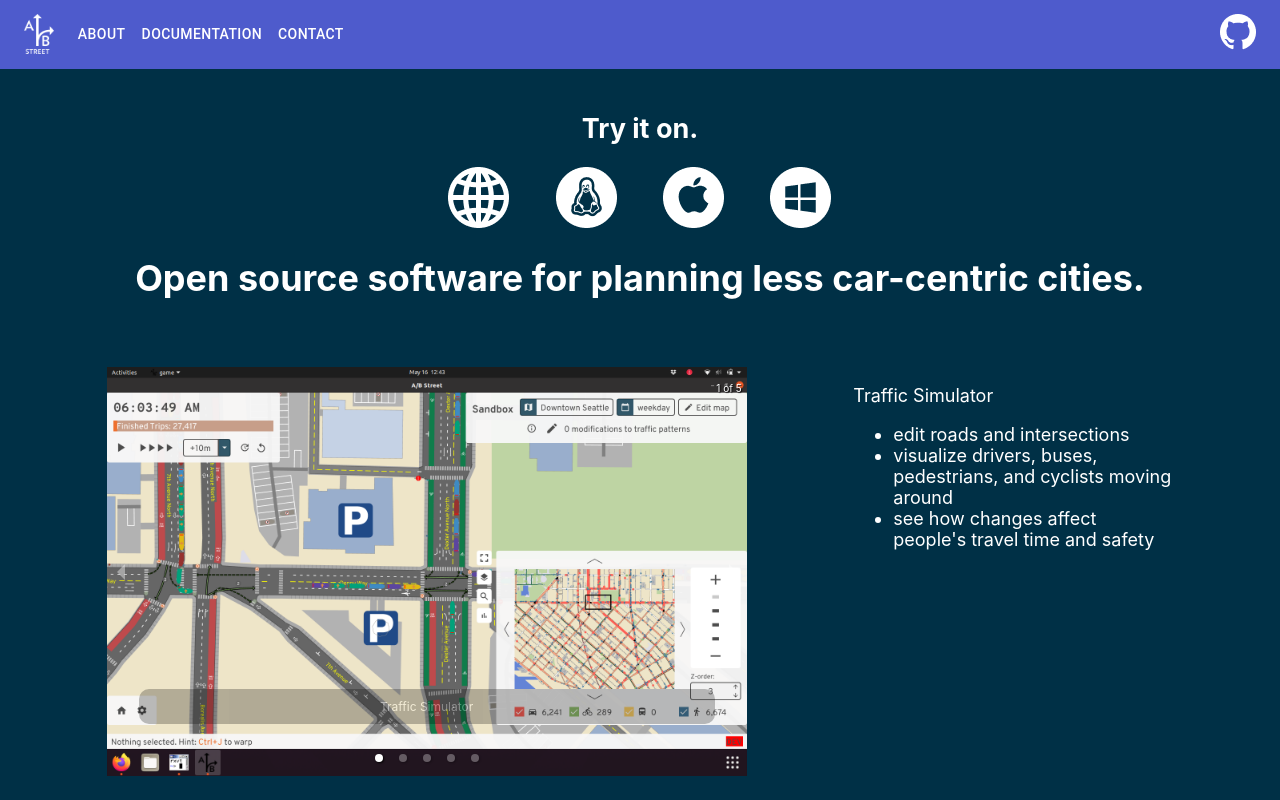
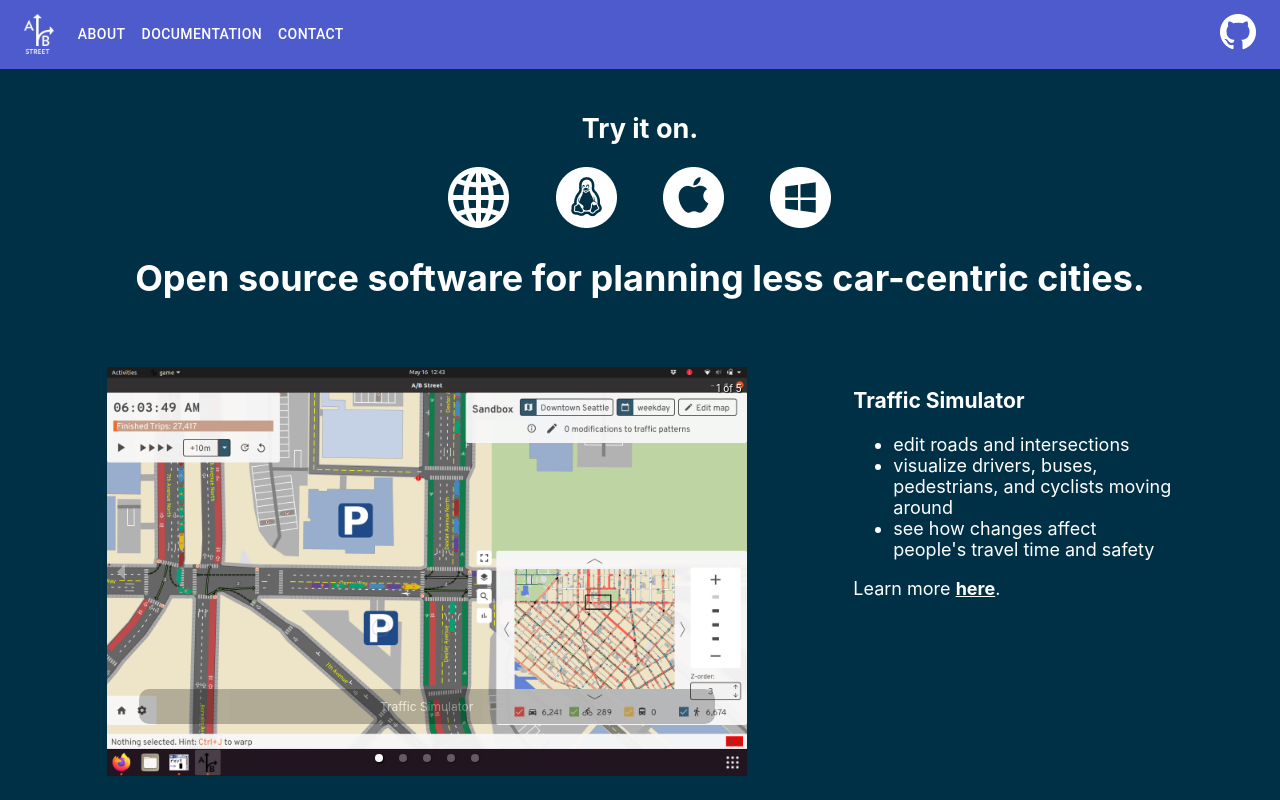
Before and after one commit to dingaaling/ab-street-landing, a React (Create React App) app: page / in a window 1280 px wide. Shown: the top 800 px of the page. Built offline with nearby package versions, Linux system fonts and the light colour scheme.

Commit message:
styling + links

```diff
--- a/src/App.css
+++ b/src/App.css
@@ -31,6 +31,11 @@ p{
   text-align:left;
 }
 
+
+h3{
+  text-align:left;
+}
+
 a:link {
 color: white;
 font-weight: bold;
--- a/src/App.js
+++ b/src/App.js
@@ -96,54 +96,59 @@ class App extends React.Component {
             <Grid item xs={3}>
               { this.state.carousel == 0 && (
                 <div className="carouselItem">
-                  <p> Traffic Simulator </p>
+                  <h3> Traffic Simulator </h3>
                     <ul>
                       <li>edit roads and intersections</li>
                       <li>visualize drivers, buses, pedestrians, and cyclists moving around</li>
                       <li>see how changes affect people's travel time and safety</li>
                     </ul>
+                  <p> Learn more <a href="https://a-b-street.github.io/docs/software/abstreet.html">here</a>.</p>
                 </div>
               )}
 
               { this.state.carousel == 1 && (
                 <div className="carouselItem">
-                  <p> Low-traffic neighbourhoods </p>
+                  <h3> Low-traffic neighbourhoods </h3>
                     <ul>
                       <li>understand how drivers may find shortcuts through neighbourhoods</li>
                       <li>experiment with placing modal filters to create more liveable residential streets</li>
                     </ul>
+                  <p> Learn more <a href="https://a-b-street.github.io/docs/software/ltn/index.html">here</a>.</p>
                 </div>
               )}
 
               { this.state.carousel == 2 && (
                 <div className="carouselItem">
-                  <p> 15-min neighbourhoods </p>
+                  <h3> 15-min neighbourhoods </h3>
                     <ul>
                       <li>see what shops, libraries, health facilities, etc are reachable within a 15-minute walk or cycle ride</li>
                       <li>find houses that meet your definition of "walkability"</li>
                     </ul>
+                  <p> Learn more <a href="https://a-b-street.github.io/docs/software/fifteen_min.html">here</a>.</p>
                 </div>
               )}
 
               { this.state.carousel == 3 && (
                 <div className="carouselItem">
-                  <p> 15-min Santa </p>
+                  <h3> 15-min Santa </h3>
                     <ul>
                       <li>a game teaching the importance of letting people live close to where they work and shop</li>
                       <li>deliver presents around Seattle as efficiently as possible</li>
                       <li>create new shops near residential areas to improve your score</li>
                     </ul>
+                  <p> Learn more <a href="https://a-b-street.github.io/docs/software/santa.html">here</a>.</p>
                 </div>
               )}
 
               { this.state.carousel == 4 && (
                 <div className="carouselItem">
-                  <p> Ungap the Map </p>
+                  <h3> Ungap the Map </h3>
                     <ul>
                       <li>view existing cycling infrastructure & fill in missing links in the cycle network</li>
                       <li>explore routing tradeoffs between speed, safety, and avoiding hills</li>
                       <li>predict how many people will decide to cycle</li>
                     </ul>
+                  <p> Learn more <a href="https://a-b-street.github.io/docs/software/ungap_the_map/index.html">here</a>.</p>
                 </div>
               )}
 
```
